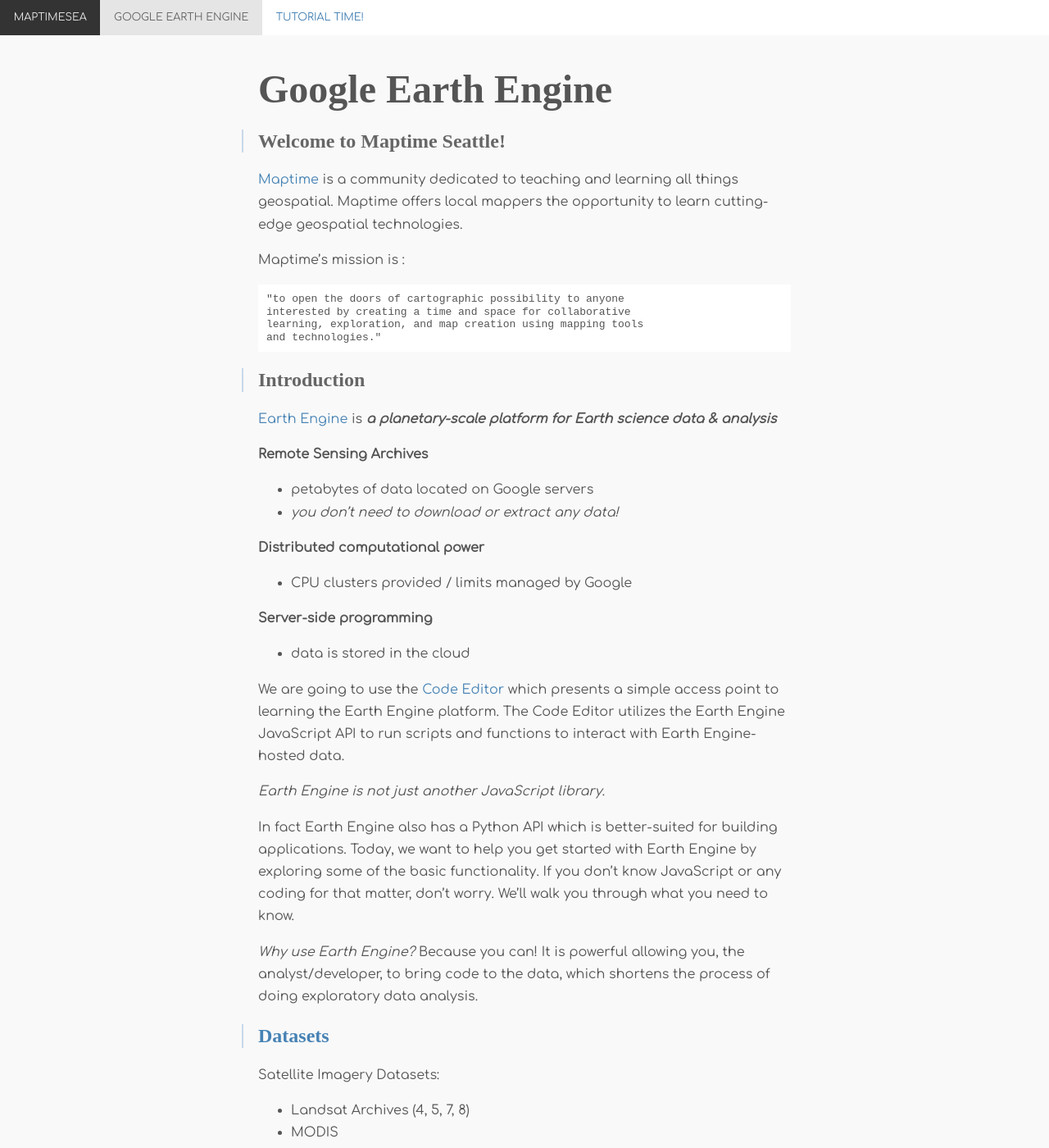
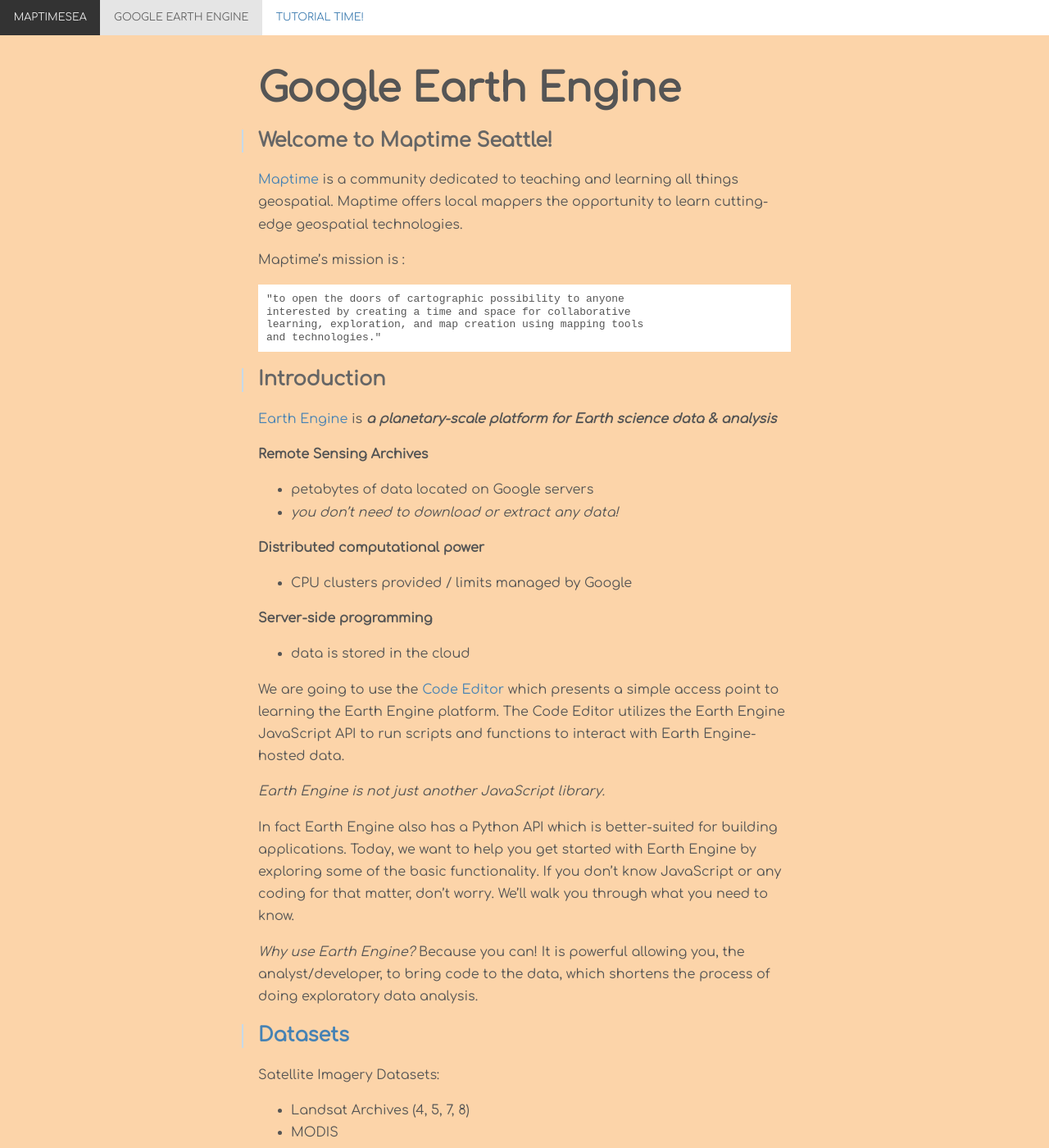
Before and after one commit to MaptimeSEA/maptimesea.github.io, a Jekyll site: the page built from _posts/2017-07-12-earthengine.markdown, in a window 1280 px wide and 1400 px high. Shown: the whole window at 82% size. Built offline with Jekyll 4.4.1, drawn with Linux system fonts in a browser that asks for light colours; nearby versions of some CDN libraries; Markdown is read by kramdown in place of the engine named in the settings.

Commit message:
change header font

```diff
--- a/css/site.css
+++ b/css/site.css
@@ -1,7 +1,7 @@
 @import url(https://fonts.googleapis.com/css?family=Comfortaa);
 body {
   padding:0; margin:0;
-  background-color:#f9f9f9;
+  background-color:#fcd4a9;
   font: 100 1em/1.7em "Comfortaa";
   color:#555;
 }
@@ -55,7 +55,7 @@
   border-bottom:1px solid steelblue;
 }
 h1, h2, h3, h4 {
-  font-family: 'Roboto Slab', serif;
+  font-family: "Comfortaa";
   line-height:1.2em;
 }
 h1, h2 {
```
